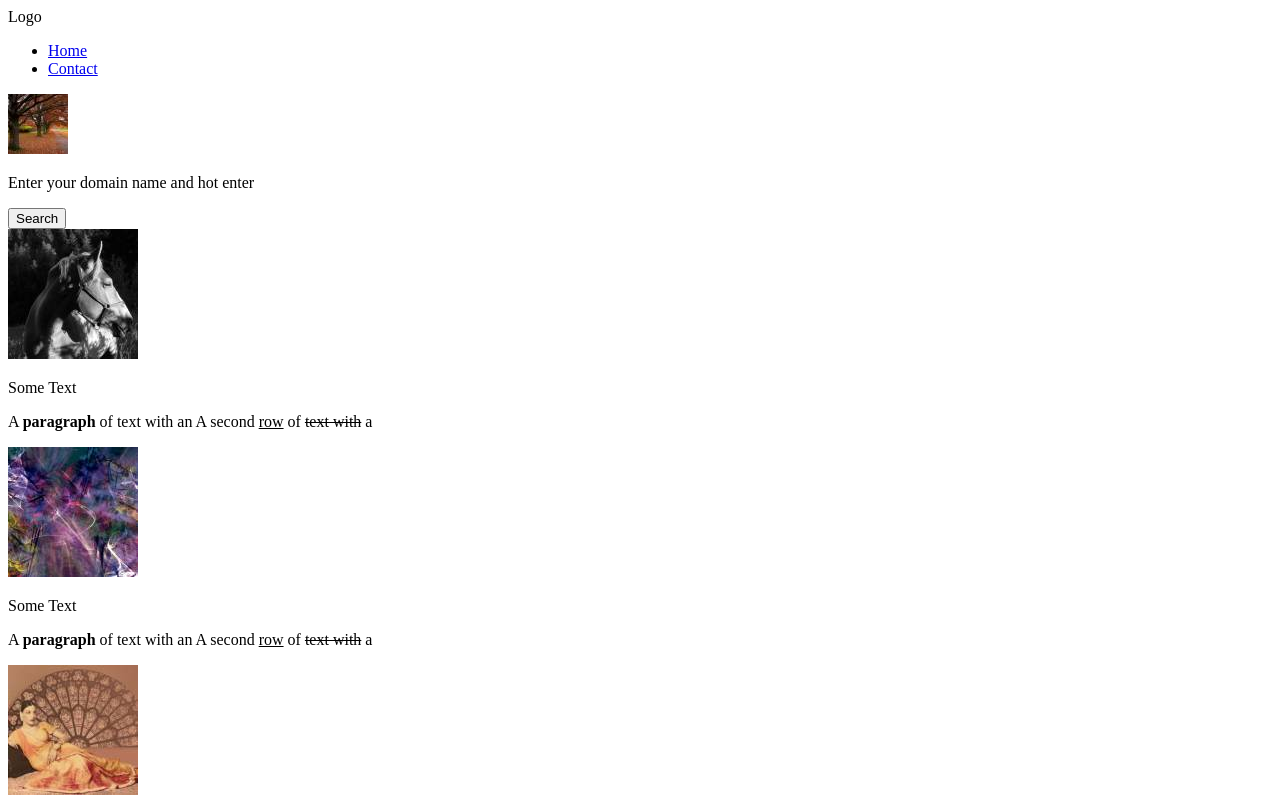
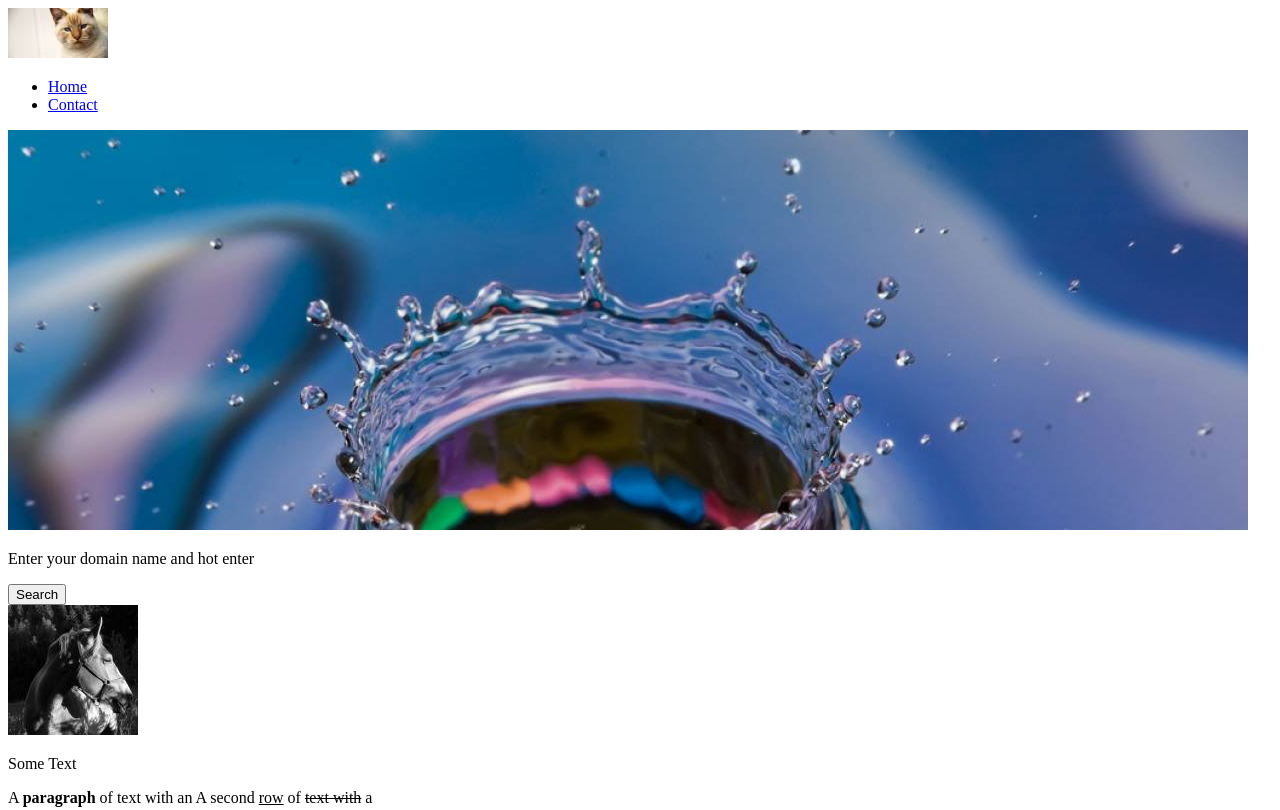
Before and after one commit to MacarenaOviedo/clase6, a plain HTML site: page hola2.html in a window 1280 px wide. Shown: the top 810 px of the page. Drawn offline with Linux system fonts and the light colour scheme.

Commit message:
Avance 21.36 hola2.html

```diff
--- a/hola2.html
+++ b/hola2.html
@@ -11,11 +11,13 @@
 </head>
 <body>
 <header>
-	Logo
+	<div>
+		<img src="img/cats-q-c-100-50-8.jpg">
+	</div>
 	<nav><ul><li><a href="#">Home</a></li> <li><a href="#">Contact</a></li></ul></nav>
 </header>
 <section>
-<img src="img/nature-q-c-60-60-4.jpg">
+<img src="img/slide1.jpg">
 </section>
 <p>Enter your domain name and hot enter</p>
 <button>Search</button>
@@ -239,7 +241,9 @@
 		<li><a href="#">Contact</a></li>
 	</ul>
 
-<div>Logo</div>
+
+		<img src="img/cats-q-c-50-25-10.jpg">
+
 </div>
 
 
```
Also changed, not shown: img/cats-q-c-100-50-8.jpg (added), img/cats-q-c-50-25-10.jpg (added), 1 other file.
